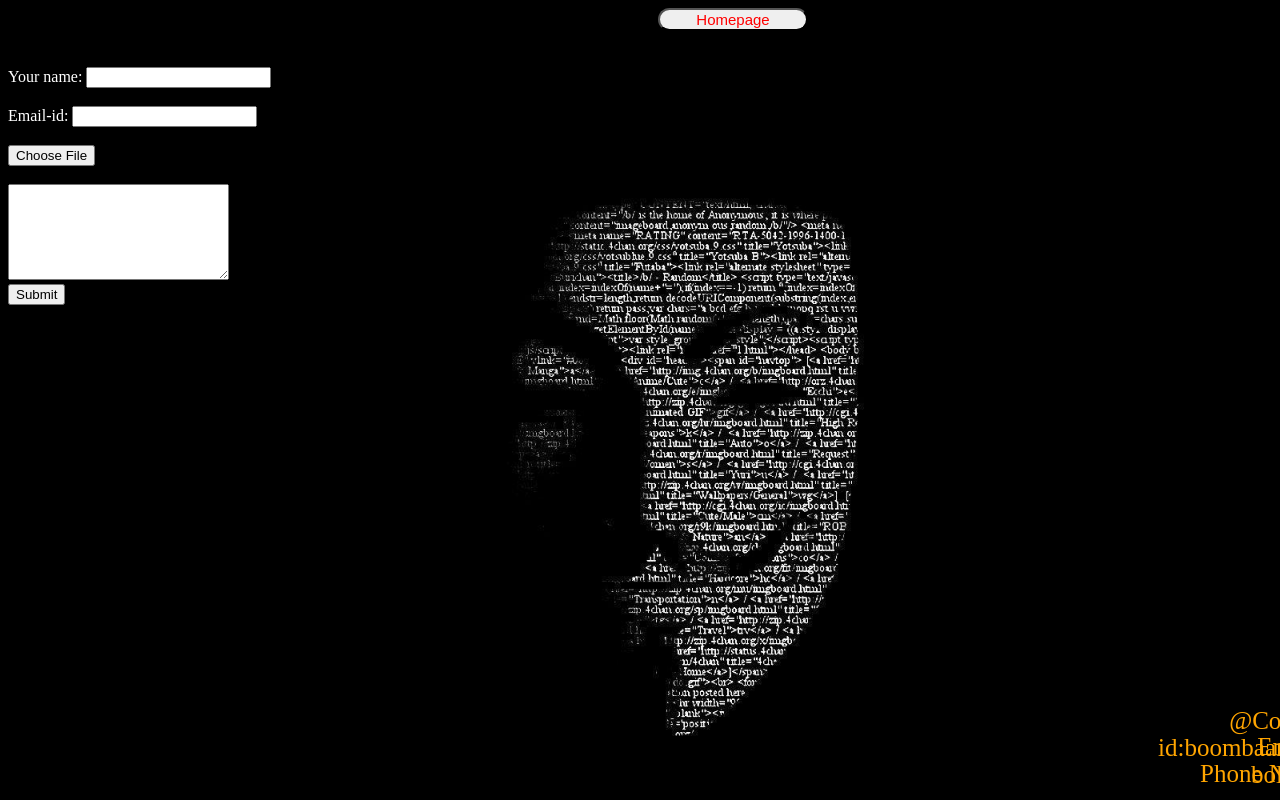
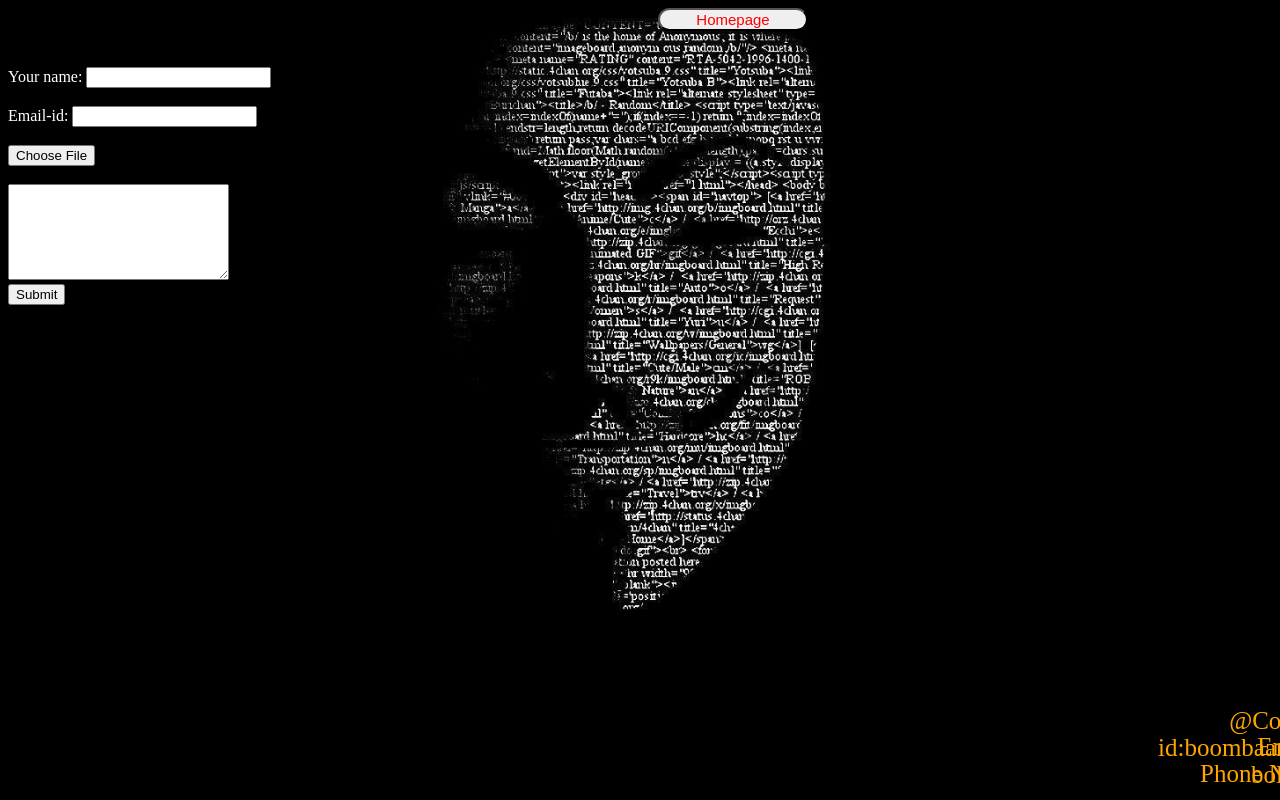
Before and after one commit to Shirshakhtml/myfirstwebsite, a plain HTML site: page contact.html in a window 1280 px wide. Shown: the top 800 px of the page. Drawn offline with Linux system fonts and the light colour scheme.

Commit message:
Update contacts.css

```diff
--- a/contacts.css
+++ b/contacts.css
@@ -1,7 +1,8 @@
 body{
   background-image: url(wp1828920.jpg);
+  background-position:-120px -200px;
   background-repeat: no-repeat;
-  background-size:cover;
+  background-size:110%;
 }
 .on{
   text-decoration: none;
@@ -29,6 +30,7 @@ body{
   display:inline-block;
   width:auto;
   margin-left:1150px;
+
 }
 .footer:hover{
   color:white;
```
